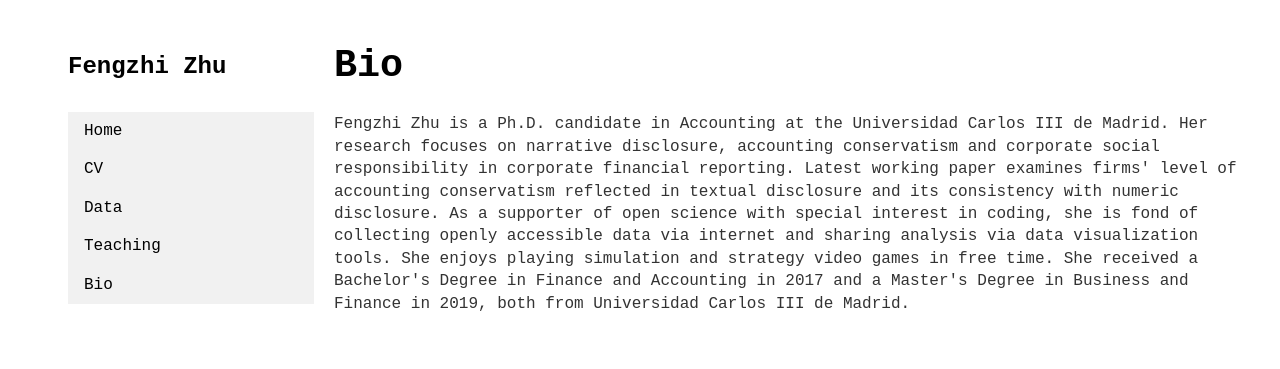
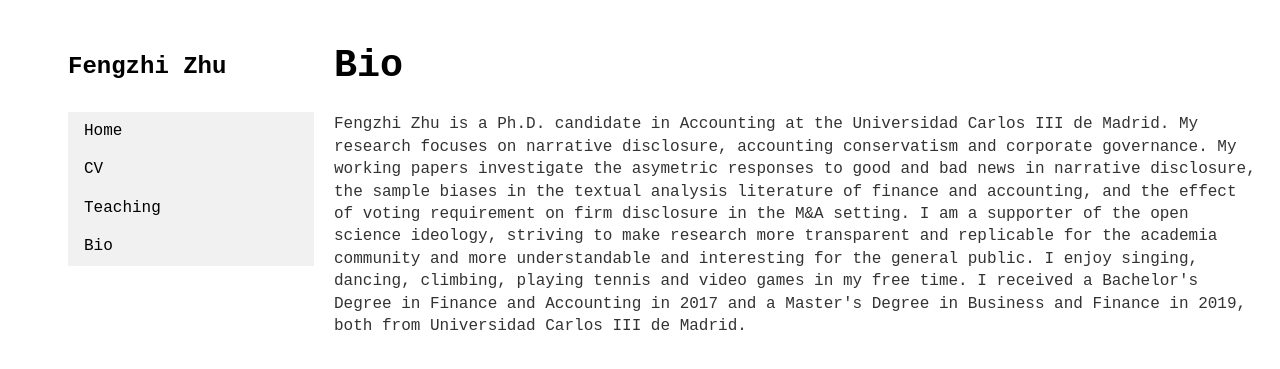
Before and after one commit to fengzhi22/fengzhi22.github.io, a Jekyll site: the page built from bio/index.html, in a window 1280 px wide. Shown: the top 369 px of the page. Built offline with Jekyll 4.4.1, drawn with Linux system fonts in a browser that asks for light colours.

Commit message:
hide data, update bio/teaching

```diff
--- a/_layouts/default.html
+++ b/_layouts/default.html
@@ -42,7 +42,7 @@
 				<ul>
 					<li><a href="/">Home</a></li>
 					<li><a href="/cv">CV</a></li>
-					<li><a href="/data">Data</a></li>
+					<!-- <li><a href="/data">Data</a></li> -->
 					<li><a href="/teaching">Teaching</a></li>
 					<li><a href="/bio">Bio</a></li>
 				</ul>
--- a/bio/index.html
+++ b/bio/index.html
@@ -5,6 +5,6 @@
 
 		<div class="bio">
 			<h1>Bio</h1>
-			<p>Fengzhi Zhu is a Ph.D. candidate in Accounting at the Universidad Carlos III de Madrid. Her research focuses on narrative disclosure, accounting conservatism and corporate social responsibility in corporate financial reporting. Latest working paper examines firms' level of accounting conservatism reflected in textual disclosure and its consistency with numeric disclosure. As a supporter of open science with special interest in coding, she is fond of collecting openly accessible data via internet and sharing analysis via data visualization tools. She enjoys playing simulation and strategy video games in free time. She received a Bachelor's Degree in Finance and Accounting in 2017 and a Master's Degree in Business and Finance in 2019, both from Universidad Carlos III de Madrid. </p>
+			<p>Fengzhi Zhu is a Ph.D. candidate in Accounting at the Universidad Carlos III de Madrid. My research focuses on narrative disclosure, accounting conservatism and corporate governance. My working papers investigate the asymetric responses to good and bad news in narrative disclosure, the sample biases in the textual analysis literature of finance and accounting, and the effect of voting requirement on firm disclosure in the M&A setting. I am a supporter of the open science ideology, striving to make research more transparent and replicable for the academia community and more understandable and interesting for the general public. I enjoy singing, dancing, climbing, playing tennis and video games in my free time. I received a Bachelor's Degree in Finance and Accounting in 2017 and a Master's Degree in Business and Finance in 2019, both from Universidad Carlos III de Madrid. </p>
 
 		</div>
--- a/cv/index.html
+++ b/cv/index.html
@@ -24,6 +24,7 @@
 
 					<li><strong>Shareholder Voting and Disclosure in M&As</strong></li>
 						<i>Duy Tan Do, Beatriz García Osma, Anna Toldrà-Simats, Fengzhi Zhu</i>
+						<p>We examine whether the shareholder voting requirement in M&As induces disclosure and adds value by reducing information asymmetry. We find that acquirers subject to shareholder voting provide more 8-K disclosure during the transaction period and are more likely to provide timely disclosure of the merger agreement, expected synergy information, and post-merger earnings forecasts. We also find that the association between disclosure and bid-ask spread (transient institutional sales) is more negative (positive) for acquirers subject to shareholder voting, suggesting that disclosure by these firms is more informative and it can affect voting outcomes through changing the deal valuation by investors and the shareholder base. Evidence from falsification tests and a regression-discontinuity design (RDD) supports the causal interpretation of the positive effect of shareholder voting on disclosure. </p>
 					</working papers>
 
 					<p>
--- a/index.html
+++ b/index.html
@@ -5,7 +5,7 @@
 
 		<div class="blurb">
 			<h1>Home</h1>
-			<p>I am a Ph.D. candidate in Accounting at Universidad Carlos III de Madrid. <br>
+
 <br>
 <img src="/image/Fengzhi_Zhu.jpg" alt="portrait" width="333" height="400" class="center"><br>
 
--- a/teaching/index.html
+++ b/teaching/index.html
@@ -7,6 +7,7 @@
 			<h1>Teaching</h1>
 
 			<ul class="courses">
+				<li><a href="https://aplicaciones.uc3m.es/cpa/generaFicha?est=204&anio=2021&plan=395&asig=13174&idioma=2">13174 Financial Accounting, 2021-2022</a></li>
 				<li><a href="https://aplicaciones.uc3m.es/cpa/generaFicha?&est=351&plan=393&asig=17622&idioma=2">17622 Principles of Accounting, 2020-2021</a></li>
 				<li><a href="https://aplicaciones.uc3m.es/cpa/generaFicha?est=204&plan=395&asig=13157&idioma=2">13157 Introduction to Accounting, 2019-2020</a></li>
 				<li><a href="https://aplicaciones.uc3m.es/cpa/generaFicha?est=204&anio=2018&plan=395&asig=13157&idioma=1">13157 Introducción a la Contabilidad, 2018-2019</a></li>
```
